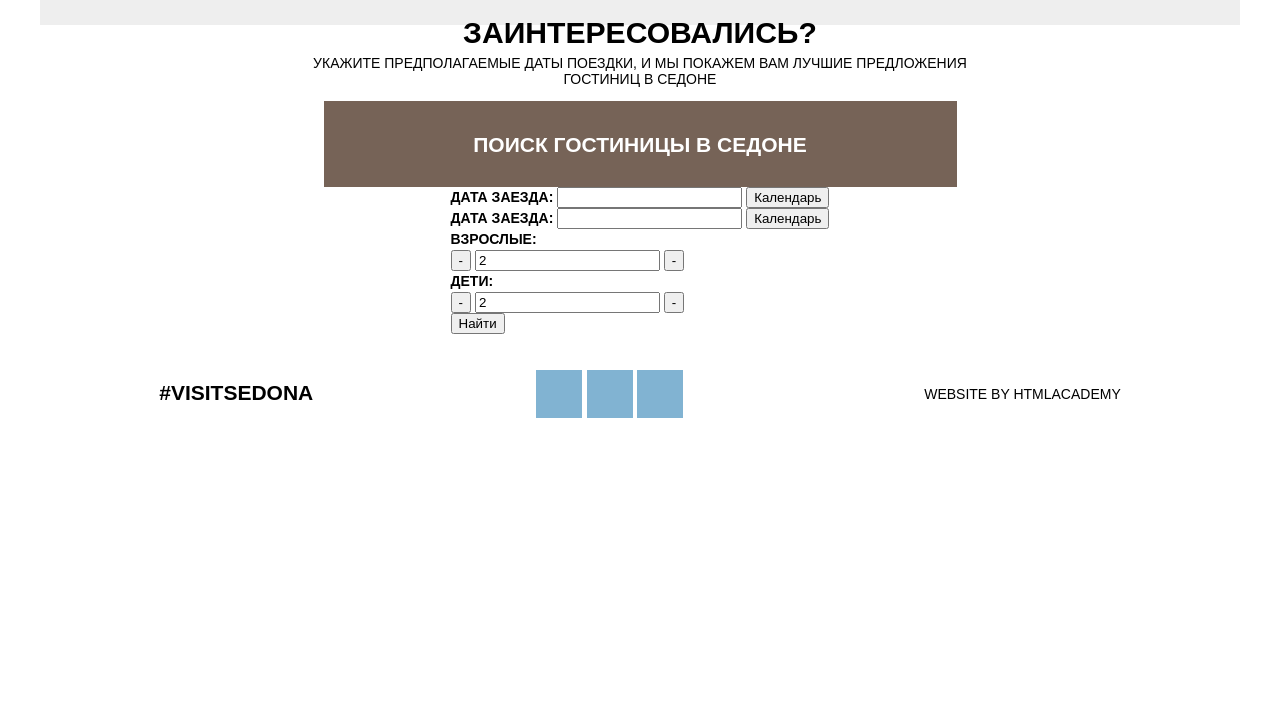
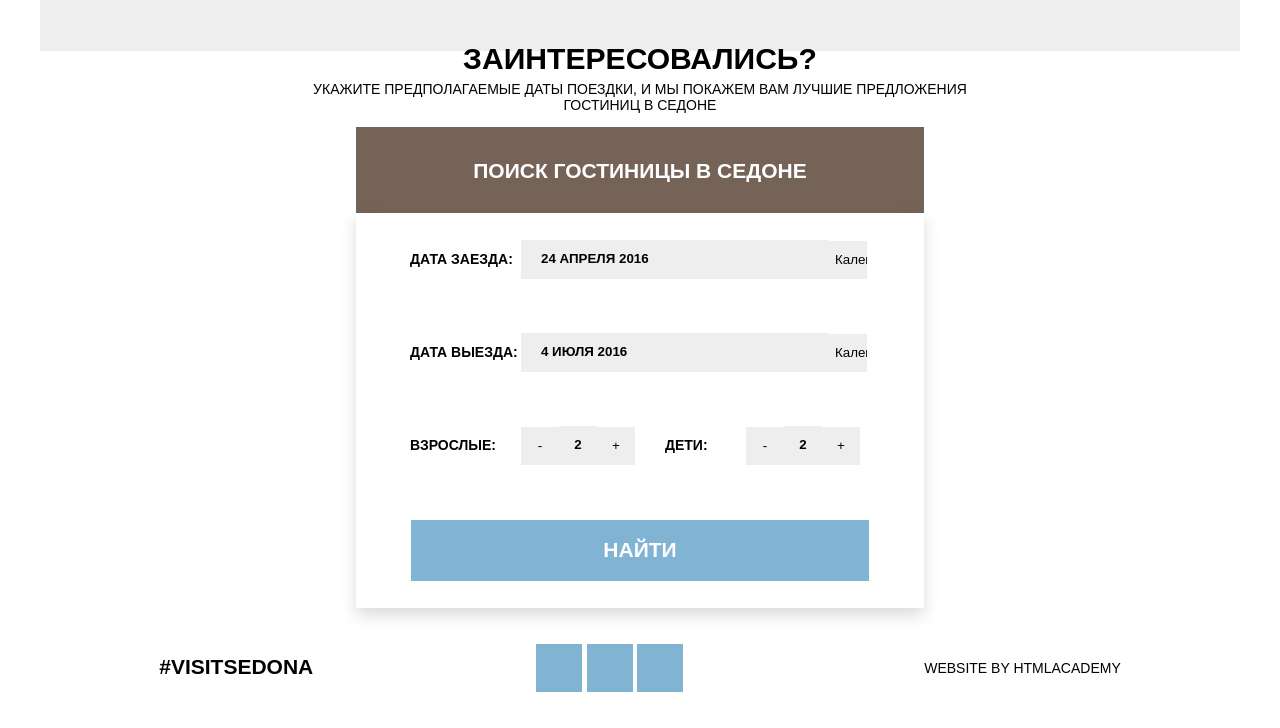
Before and after one commit to Torokhov/sedona-flexible, a website: page index.html in a window 1280 px wide. Shown: the part 1673-2401 px from the top of the page. Before the commit the page ends 2127 px from the top, so only its background shows below. Drawn offline with Linux system fonts and the light colour scheme.

Commit message:
сверстана форма search-form

```diff
--- a/Gruntfile.js
+++ b/Gruntfile.js
@@ -24,7 +24,8 @@ module.exports = function(grunt) {
                         "less/components/page-footer.less",
                         "less/components/page-header.less",
                         "less/components/page-main.less",
-                        "less/components/scaffolding.less"],
+                        "less/components/scaffolding.less",
+                        "less/components/forms.less"],
                 tasks: ["less"],
                 options: {
                     nospawn: true
--- a/index.html
+++ b/index.html
@@ -86,12 +86,12 @@
           <form class="search-form" method="get">
             <div class="date-wrapper">
               <label for="date-arrival">Дата заезда:</label>
-              <input type="text" id="date-arrival" name="date-arrval">
+              <input type="text" id="date-arrival" name="date-arrval" value="24 апреля 2016">
               <input type="button" class="btn-calendar" name="btn-calendar" value="Календарь">
             </div>
             <div class="date-wrapper">
-              <label for="date-depart">Дата заезда:</label>
-              <input type="text" id="date-depart" name="date-depart">
+              <label for="date-depart">Дата выезда:</label>
+              <input type="text" id="date-depart" name="date-depart" value="4 июля 2016">
               <input type="button" class="btn-calendar" name="btn-calendar" value="Календарь">
             </div>
             <div class="people-wrapper">
@@ -100,7 +100,7 @@
                 <div class="counter">
                   <input type="button" class="btn-minus" name="btn-minus" value="-">
                   <input type="text" id="adults-amount" name="adults-amount" value="2">
-                  <input type="button" class="btn-plus" name="btn-minus" value="-">
+                  <input type="button" class="btn-plus" name="btn-minus" value="+">
                 </div>
               </div>
               <div class="childrens-wrapper">
@@ -108,7 +108,7 @@
                   <div class="counter">
                     <input type="button" class="btn-minus" name="btn-minus" value="-">
                     <input type="text" id="adults-amount" name="adults-amount" value="2">
-                    <input type="button" class="btn-plus" name="btn-minus" value="-">
+                    <input type="button" class="btn-plus" name="btn-minus" value="+">
                 </div>
               </div>
             </div>
--- /dev/null
+++ b/less/components/forms.less
@@ -0,0 +1,126 @@
+.search-form {
+//  position: absolute;
+
+  display: flex;
+  flex-direction: column;
+  justify-content: space-around;
+  align-items: center;
+  width: 568px;
+  height: 395px;
+
+  box-shadow: 0px 7px 15px 0.00px rgba(0, 1, 1, 0.15);
+
+  input[type="submit"] {
+    width: 458px;
+    padding: 18.5px 0;
+
+    font-size: @font-size--hotel-search-btn;
+    text-transform: uppercase;
+    font-weight: @font-weight--bold;
+    color: @color-white;
+
+    background-color: @color-blue;
+
+    border: none;
+    outline: none;
+
+    &:hover {
+      background-color: @color-blue--dark;
+    }
+  }
+}
+
+.date-wrapper,
+.people-wrapper,
+.childrens-wrapper,
+.adults-wrapper,
+.counter {
+  display: flex;
+  flex-direction: row;
+  justify-content: flex-start;
+  align-items: center;
+}
+
+.date-wrapper,
+.people-wrapper {
+  width: 460px;
+  height: 38px;
+}
+
+.childrens-wrapper,
+.adults-wrapper {
+  input[type="button"] {
+    width: 38px;
+    height: 38px;
+
+    background-color: @color-gray;
+
+    border: none;
+    outline: none;
+  }
+
+  input[type="text"] {
+    width: 38px;
+    padding: 11px 0;
+
+    text-align: center;
+    text-transform: uppercase;
+    font-weight: @font-weight--bold;
+    line-height: @line-height--hotel-search-text;
+
+    background-color: @color-gray;
+
+    border: none;
+    outline-color: @color-gray;
+
+     &:focus {
+      background-color: @color-white;
+    }
+  }
+
+  label {
+    width: 111px;
+  }
+}
+
+.childrens-wrapper {
+  label {
+    padding-left: 30px;
+    width: 81px;
+  }
+}
+
+.date-wrapper {
+  input[type="text"] {
+    width: 288px;
+    padding: 11px 0;
+    padding-left: 20px;
+
+    text-transform: uppercase;
+    font-weight: @font-weight--bold;
+    line-height: @line-height--hotel-search-text;
+
+    background-color: @color-gray;
+
+    border: none;
+    outline-color: @color-gray;
+
+    &:focus {
+      background-color: @color-white;
+    }
+  }
+
+  input[type="button"] {
+    width: 38px;
+    height: 38px;
+
+    background-color: @color-gray;
+
+    border: none;
+    outline: none;
+  }
+
+  label {
+    width: 111px;
+  }
+}
--- a/less/components/page-main.less
+++ b/less/components/page-main.less
@@ -7,7 +7,7 @@
   line-height: 26px;
 
   &__main-block-header {
-    width: 57%;
+    width: 440px;
   }
 
   &__describe {
@@ -103,7 +103,7 @@
 
     &--show-search-form {
       width: 568px;
-      padding: 32.5px;
+      padding: 32.5px 0;
 
       font-size: 21px;
       background-color: @color-brown;
--- a/less/style.less
+++ b/less/style.less
@@ -2,4 +2,5 @@
 @import (less) "/components/page-main.less";
 @import (less) "/components/page-footer.less";
 @import (less) "/components/scaffolding.less";
+@import (less) "/components/forms.less";
 @import (less) "variables.less";
--- a/less/variables.less
+++ b/less/variables.less
@@ -9,6 +9,7 @@
 
 @font-size--hotel-search-h2: 2.15rem;
 @line-height--hotel-search-h2: 1.15rem;
+@line-height--hotel-search-text: 1.2rem;
 @font-size--hotel-search-btn: 1.5rem;
 
 @font-size--footer-hashtag: 1.5rem;
```
Also changed, not shown: css/style.css.
